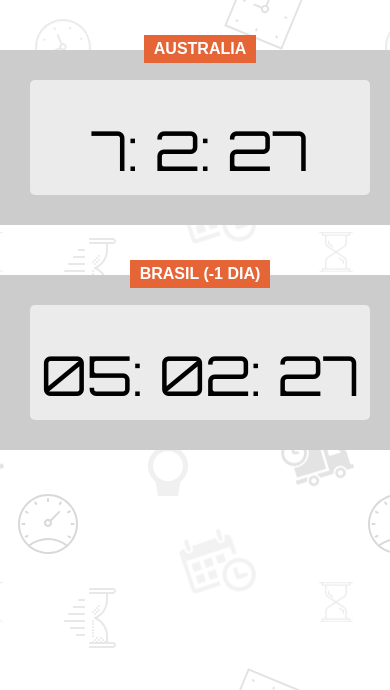
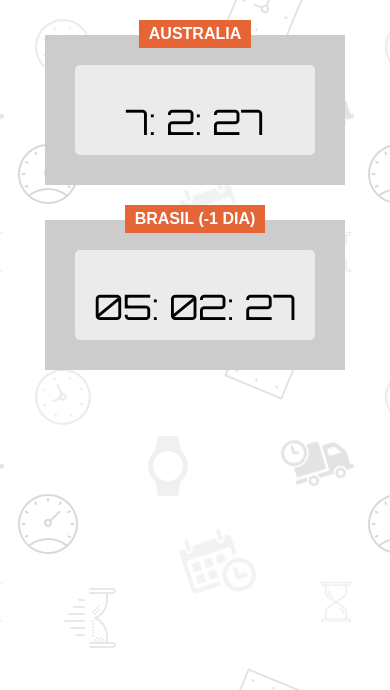
Before and after one commit to Livia-Santos/family-clock, a PHP site: page / in a window 390 px wide. Shown: the top 690 px of the page. Run offline with PHP 8.4, Linux system fonts and the light colour scheme.

Commit message:
Add media query

```diff
--- a/styles.css
+++ b/styles.css
@@ -16,7 +16,7 @@ body {
     background-color: #ccc;
     width: 400px;
     height: 175px;;
-    margin: 50px auto;
+    margin: 100px auto;
     position: relative;
     padding: 30px;
     display: flex;
@@ -45,3 +45,18 @@ body {
     font-family: Orbitron;
     border-radius: 5px;
 }
+
+/* media queries */
+
+@media screen and (max-width: 450px) {
+    .main {
+        width: 300px;
+        height: 150px;;
+        margin: 35px auto;
+    }
+
+    .clock {
+        font-size: 35px;
+    }
+
+}
```
